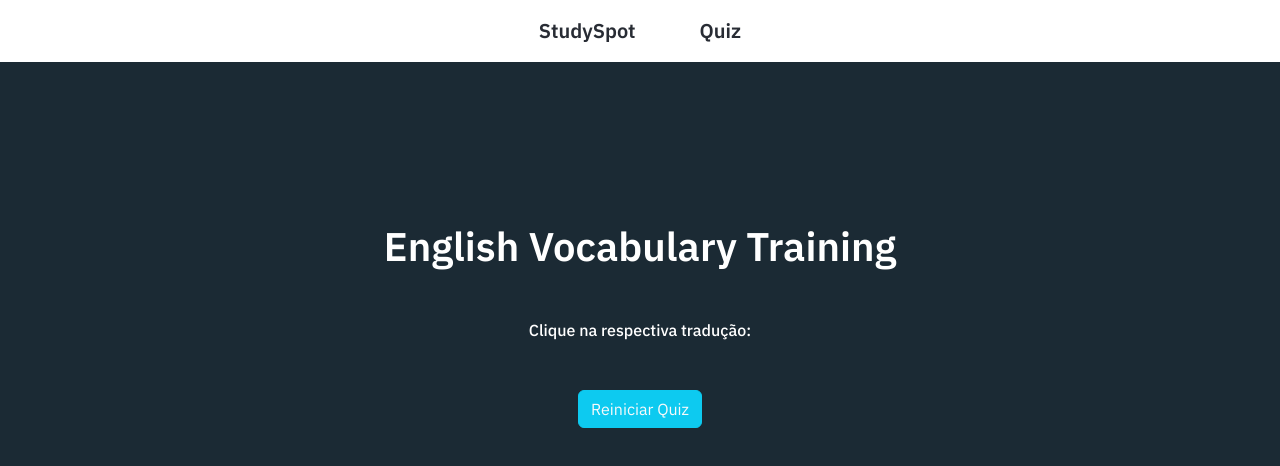
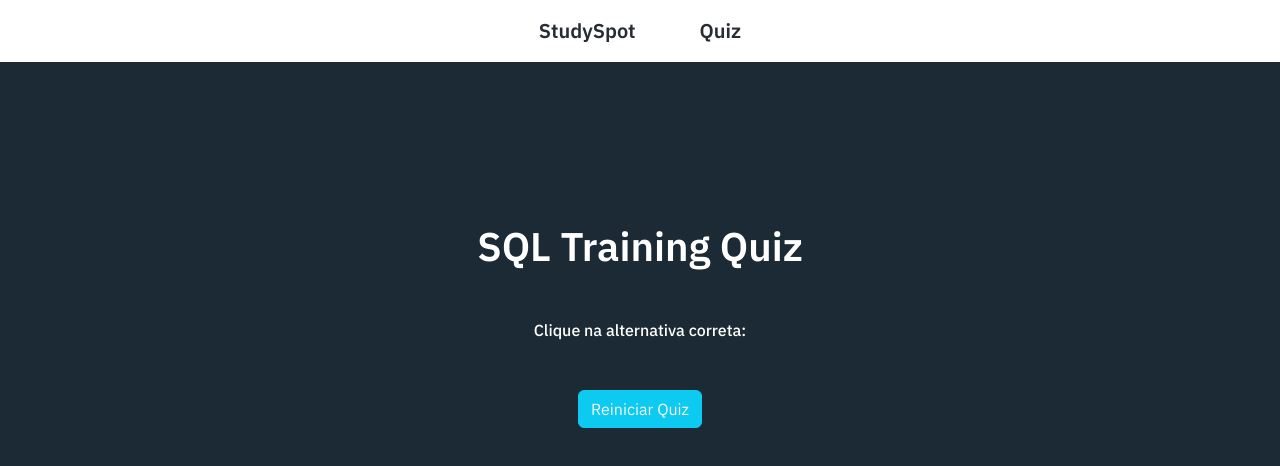
Before and after one commit to GustavoRaia/vgtStudySpot, a React app in the folder vgt-study-spot/: page /quiz in a window 1280 px wide. Built offline with nearby package versions, Linux system fonts and the light colour scheme.

Commit message:
quiz tralha

```diff
--- a/vgt-study-spot/package.json
+++ b/vgt-study-spot/package.json
@@ -11,7 +11,8 @@
     "react-dom": "^18.2.0",
     "react-router-dom": "^6.22.3",
     "react-scripts": "5.0.1",
-    "web-vitals": "^2.1.4"
+    "web-vitals": "^2.1.4",
+    "yarn": "^1.22.22"
   },
   "scripts": {
     "start": "react-scripts start",
--- a/vgt-study-spot/src/components/Quiz/Quiz.css
+++ b/vgt-study-spot/src/components/Quiz/Quiz.css
@@ -8,3 +8,8 @@ body {
     font-weight: 500;
     margin-top: 10em;
 }
+
+#options{
+    width: 60%;
+    margin: 0 auto;
+}
--- a/vgt-study-spot/src/components/Quiz/Quiz.jsx
+++ b/vgt-study-spot/src/components/Quiz/Quiz.jsx
@@ -30,7 +30,7 @@ const EnglishVocabularyTraining = () => {
 
     questionElement.innerHTML =
       "<p class='text-center text-wrap fs-5 text-info'>" +
-      question.word +
+      question.question +
       "</p>";
     optionsElement.innerHTML = "";
 
@@ -85,11 +85,11 @@ const EnglishVocabularyTraining = () => {
     <>
       <Nav />
       <div class="text-center page">
-        <h1 class="my-5 fw-semibold">English Vocabulary Training</h1>
+        <h1 class="my-5 fw-semibold">SQL Training Quiz</h1>
 
         <div class="title" id="question"></div>
 
-        <p class="text-wrap fs-6">Clique na respectiva tradução:</p>
+        <p class="text-wrap fs-6">Clique na alternativa correta:</p>
 
         <div
           class="my-4 d-flex justify-content-center flex-wrap"
--- a/vgt-study-spot/src/components/Quiz/questions.json
+++ b/vgt-study-spot/src/components/Quiz/questions.json
@@ -1,52 +1,104 @@
 [
     {
-        "word": "Rabo de cavalo",
-        "correctAnswer": "Ponytail",
-        "options": ["Hairtail", "Horse", "Tail", "Ponytail", "Headtail"]
+        "question": "Qual é a função do SQL SELECT?",
+        "correctAnswer": "Selecionar dados de uma tabela.",
+        "options": [
+            "Inserir dados em uma tabela.",
+            "Atualizar dados em uma tabela.",
+            "Excluir dados de uma tabela.",
+            "Selecionar dados de uma tabela."
+        ]
     },
     {
-        "word": "Maçaneta",
-        "correctAnswer": "Doorknob",
-        "options": ["Door Opener", "Doorknob", "Lock", "Window", "Apple Neet"]
+        "question": "O que o SQL INSERT faz?",
+        "correctAnswer": "Insere novos dados em uma tabela.",
+        "options": [
+            "Atualiza dados em uma tabela.",
+            "Exclui dados de uma tabela.",
+            "Seleciona dados de uma tabela.",
+            "Insere novos dados em uma tabela."
+        ]
     },
     {
-        "word": "Semáforo",
-        "correctAnswer": "Traffic light",
-        "options": ["Traffic light", "Street Lamp", "Car Lights", "Street Signs", "Sign"]
+        "question": "Qual é a cláusula usada para filtrar registros em SQL?",
+        "correctAnswer": "WHERE",
+        "options": [
+            "SELECT",
+            "FROM",
+            "WHERE",
+            "ORDER BY",
+            "GROUP BY"
+        ]
     },
     {
-        "word": "Guarda-chuva",
-        "correctAnswer": "Umbrella",
-        "options": ["Umbrella", "Raincoat", "Hat", "Shoe", "Glove"]
+        "question": "O que a cláusula SQL WHERE faz?",
+        "correctAnswer": "Filtra os registros com base em uma condição específica.",
+        "options": [
+            "Seleciona todos os registros de uma tabela.",
+            "Agrupa registros com base em uma coluna.",
+            "Ordena os registros em ordem crescente.",
+            "Filtra os registros com base em uma condição específica."
+        ]
     },
     {
-        "word": "Lanterna",
-        "correctAnswer": "Flashlight",
-        "options": ["Light", "Torch", "Flashlight", "Candle", "Battery"]
+        "question": "Qual é o comando SQL para excluir registros de uma tabela?",
+        "correctAnswer": "DELETE FROM table_name WHERE condition;",
+        "options": [
+            "REMOVE FROM table_name WHERE condition;",
+            "DELETE FROM table_name WHERE condition;",
+            "ERASE FROM table_name WHERE condition;",
+            "EXCLUDE FROM table_name WHERE condition;"
+        ]
     },
     {
-        "word": "Chiclete",
-        "correctAnswer": "Chewing gum",
-        "options": ["Candy", "Bubble candy", "Chewing gum", "Chocolate", "Lollipop"]
+        "question": "O que o comando SQL UPDATE faz?",
+        "correctAnswer": "Atualiza os dados existentes em uma tabela.",
+        "options": [
+            "Insere novos dados em uma tabela.",
+            "Exclui dados de uma tabela.",
+            "Atualiza os dados existentes em uma tabela.",
+            "Seleciona dados de uma tabela."
+        ]
     },
     {
-        "word": "Abacaxi",
-        "correctAnswer": "Pineapple",
-        "options": ["Peach", "Apple", "Banana", "Grape", "Pineapple"]
+        "question": "Qual é a cláusula SQL usada para classificar os resultados de uma consulta?",
+        "correctAnswer": "ORDER BY",
+        "options": [
+            "SELECT",
+            "FROM",
+            "WHERE",
+            "ORDER BY",
+            "GROUP BY"
+        ]
     },
     {
-        "word": "Esquilo",
-        "correctAnswer": "Squirrel",
-        "options": ["Squirrel", "Mouse", "Rabbit", "Chipmunk", "Rat"]
+        "question": "O que a cláusula SQL ORDER BY faz?",
+        "correctAnswer": "Ordena os resultados de uma consulta em ordem ascendente ou descendente.",
+        "options": [
+            "Seleciona todos os registros de uma tabela.",
+            "Agrupa registros com base em uma coluna.",
+            "Ordena os resultados de uma consulta em ordem ascendente ou descendente.",
+            "Filtra os registros com base em uma condição específica."
+        ]
     },
     {
-        "word": "Alicate",
-        "correctAnswer": "Pliers",
-        "options": ["Hammer", "Screwdriver", "Wrench", "Pliers", "Scissors"]
+        "question": "Qual é a função da cláusula SQL GROUP BY?",
+        "correctAnswer": "Agrupa os resultados de uma consulta com base em uma coluna.",
+        "options": [
+            "Seleciona todos os registros de uma tabela.",
+            "Agrupa os resultados de uma consulta com base em uma coluna.",
+            "Ordena os registros em ordem crescente.",
+            "Filtra os registros com base em uma condição específica."
+        ]
     },
     {
-        "word": "Corrimão",
-        "correctAnswer": "Handrail",
-        "options": ["Fence", "Gate", "Ladder", "Handrail", "Staircase"]
+        "question": "O que a cláusula SQL HAVING faz?",
+        "correctAnswer": "Filtra os resultados de uma consulta após a cláusula GROUP BY.",
+        "options": [
+            "Filtra os resultados de uma consulta após a cláusula GROUP BY.",
+            "Ordena os resultados de uma consulta.",
+            "Agrupa os resultados de uma consulta com base em uma coluna.",
+            "Seleciona todos os registros de uma tabela."
+        ]
     }
 ]
```
Also changed, not shown: 1 other file.
